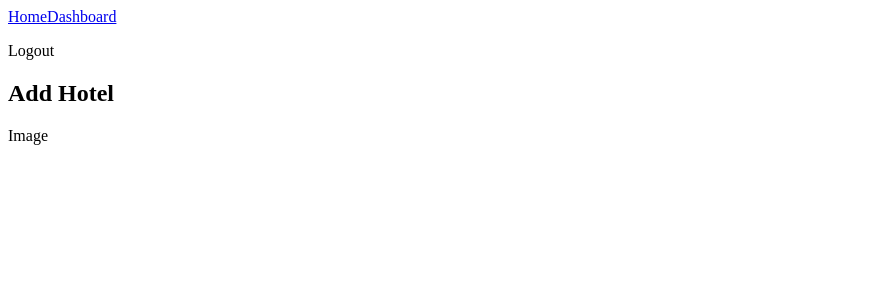
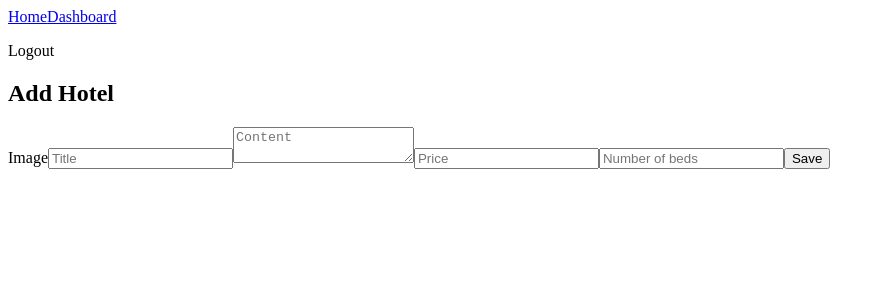
Before and after one commit to UtkarshSingh22/Marketplace-app, a React (Create React App) app in the folder client/: page /hotels/new in a window 1280 px wide. Shown: the top 300 px of the page, without its empty margins (0-885 px from the left). Built offline with nearby package versions, Linux system fonts and the light colour scheme; sample sign-in values are in the browser's storage.

Commit message:
Add change handler for inputs

```diff
--- a/client/src/hotels/NewHotel.js
+++ b/client/src/hotels/NewHotel.js
@@ -12,6 +12,9 @@ const NewHotel = () => {
         to: "",
         bed: "",
     });
+    const [preview, setPreview] = useState(
+        "https://via.placeholder.com/100x100.png?text=PREVIEW"
+    );
 
     const { title, content, location, image, price, from, to, bed } = values;
 
@@ -19,7 +22,11 @@ const NewHotel = () => {
 
     const imageChangeHandler = (event) => {};
 
-    const changeHandler = (event) => {};
+    const changeHandler = (event) => {
+        setValues((prevState) => {
+            return { ...prevState, [event.target.name]: event.target.value };
+        });
+    };
 
     const hotelForm = () => {
         return (
@@ -34,6 +41,39 @@ const NewHotel = () => {
                         hidden
                     />
                 </label>
+
+                <input
+                    type="text"
+                    name="title"
+                    onChange={changeHandler}
+                    placeholder="Title"
+                    value={title}
+                />
+
+                <textarea
+                    name="content"
+                    onChange={changeHandler}
+                    placeholder="Content"
+                    value={content}
+                />
+
+                <input
+                    type="number"
+                    name="price"
+                    onChange={changeHandler}
+                    placeholder="Price"
+                    value={price}
+                />
+
+                <input
+                    type="number"
+                    name="bed"
+                    onChange={changeHandler}
+                    placeholder="Number of beds"
+                    value={bed}
+                />
+
+                <button type="submit">Save</button>
             </form>
         );
     };
```
